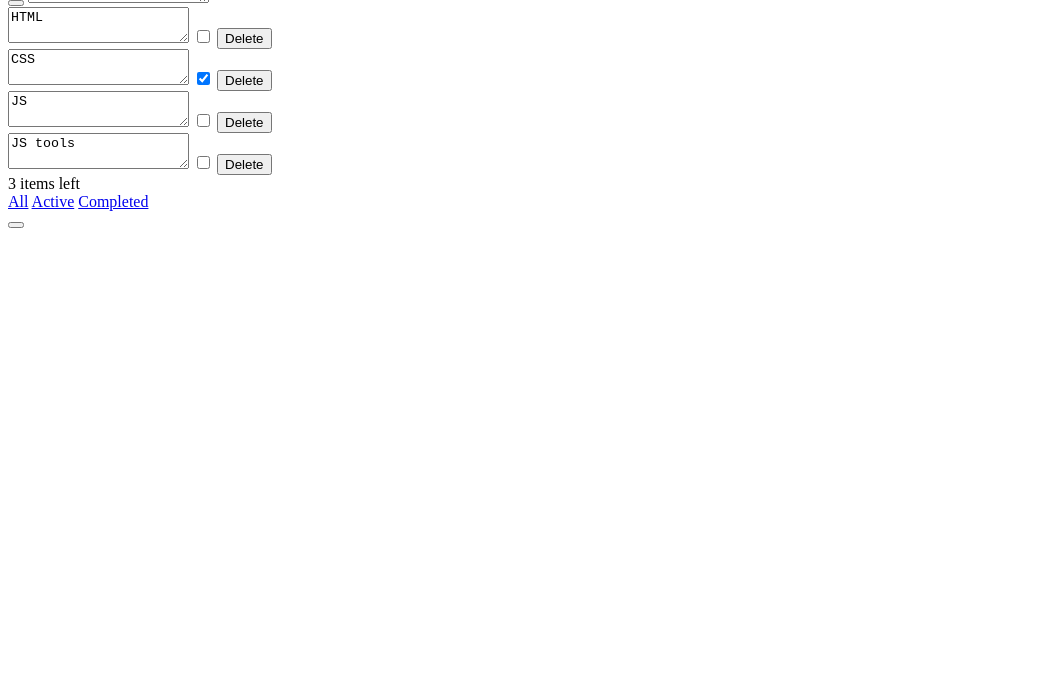
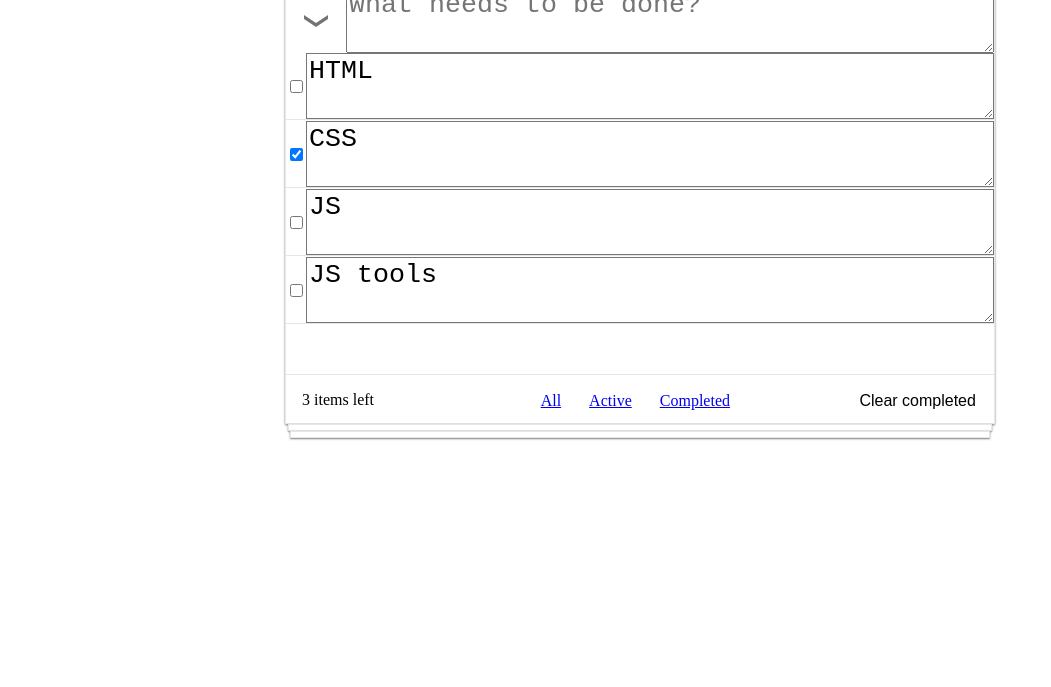
Before and after one commit to ok-technopolis/Kubrin-Georgiy, a plain HTML site: page index.html in a window 1280 px wide. Shown: the part 113-800 px from the top of the page, without its empty margins (0-1051 px from the left). Drawn offline with Linux system fonts and the light colour scheme.

Commit message:
css homework

```diff
--- a/index.html
+++ b/index.html
@@ -4,14 +4,20 @@
         <meta charset="utf-8">
         <title>TODO</title>
         <meta name="description" content="Todos web manager.">
+        <link rel="stylesheet" type="text/css" href="styles/project/todo/todo-body/todo-body.css">
+        <link rel="stylesheet" type="text/css" href="styles/project/todo/todo-item/todo-item.css">
+        <link rel="stylesheet" type="text/css" href="styles/project/todo/todo-header/todo-header.css">
+        <link rel="stylesheet" type="text/css" href="styles/project/todo/todo-list/todo-list.css">
+        <link rel="stylesheet" type="text/css" href="styles/project/todo/todos-add/todos-add.css">
+        <link rel="stylesheet" type="text/css" href="styles/project/todo/todo-actions-bar/todo-actions-bar.css">
+        <link rel="stylesheet" type="text/css" href="styles/project/todo/todo-filters/todo-filters.css">
     </head>
 
     <body>
+        <div class="todo-header">
+            <div class="todos-title">todos</div>
+        </div>
         <div class="todo-body">
-            <div class="todo-header">
-                <h1 class="todos-title">todos</h1>
-            </div>
-
             <div class="todos-add">
                 <button class="todo-add_select-all" aria-label="Отметить все как выполненые"></button>
                 <textarea class="todo-add_input" placeholder="What needs to be done?" aria-label="Добавить запись"></textarea>
@@ -19,27 +25,27 @@
 
             <div class="todo-list">
                 <div class="todo-item">
-                    <textarea class="todo-text" aria-label="Ввести текст">HTML</textarea>
+                    <textarea class="todo-item_text" aria-label="Ввести текст">HTML</textarea>
                     <input class="todo-item_ready-mark" type="checkbox" aria-label="Отметить как выполненое">
-                    <button class="todo-item_remove" aria-label="Удалить запись">Delete</button>
+                    <button class="todo-item_remove" aria-label="Удалить запись"></button>
                 </div>
 
                 <div class="todo-item __ready">
-                    <textarea class="todo-text" aria-label="Ввести текст">CSS</textarea>
+                    <textarea class="todo-item_text" aria-label="Ввести текст">CSS</textarea>
                     <input class="todo-item_ready-mark" type="checkbox" checked="checked" aria-label="Отметить как не выполненое">
-                    <button class="todo-item_remove" aria-label="Удалить запись">Delete</button>
+                    <button class="todo-item_remove" aria-label="Удалить запись"></button>
                 </div>
 
                 <div class="todo-item">
-                    <textarea class="todo-text" aria-label="Ввести текст">JS</textarea>
+                    <textarea class="todo-item_text" aria-label="Ввести текст">JS</textarea>
                     <input class="todo-item_ready-mark" type="checkbox" aria-label="Отметить как выполненое">
-                    <button class="todo-item_remove" aria-label="Удалить запись">Delete</button>
+                    <button class="todo-item_remove" aria-label="Удалить запись"></button>
                 </div>
 
                 <div class="todo-item">
-                    <textarea class="todo-text" aria-label="Ввести текст">JS tools</textarea>
+                    <textarea class="todo-item_text" aria-label="Ввести текст">JS tools</textarea>
                     <input class="todo-item_ready-mark" type="checkbox" aria-label="Отметить как выполненое">
-                    <button class="todo-item_remove" aria-label="Удалить запись">Delete</button>
+                    <button class="todo-item_remove" aria-label="Удалить запись"></button>
                 </div>
             </div>
 
@@ -51,9 +57,12 @@
                     <a class="todo-filter" href="#" data-filter="active" aria-label="Выбрать текущие">Active</a>
                     <a class="todo-filter" href="#" data-filter="completed" aria-label="Выбрать завершенные">Completed</a>
                 </div>
+
+                <button class="todo-actions-bar_clear-completed" aria-label="Отчистить все выполненые">Clear completed</button>
             </div>
 
-            <button class="todo-actions-bar_clear-completed" aria-label="Отчистить все выполненые"></button>
         </div>
+        <div class="todo-sublayer1"></div>
+        <div class="todo-sublayer2"></div>
     </body>
 </html>
--- /dev/null
+++ b/styles/project/todo/todo-actions-bar/todo-actions-bar.css
@@ -0,0 +1,24 @@
+.todo-actions-bar {
+    border-top: 1px solid #E6E6E6;
+    margin-top: 50px;
+    padding: 16px 12px 12px 16px;
+    display: flex;
+}
+
+.todo-actions-bar_counter {
+    font-family: "Arial" serif;
+    font-size: 12pt;
+    width: 33.33%;
+    align-self: flex-start;
+    order: 1;
+}
+
+.todo-actions-bar_clear-completed {
+    font-family: "Arial" serif;
+    font-size: 12pt;
+    align-self: end;
+    order: 3;
+    border: 0;
+    display: block;
+    background: #FFF;
+}
--- /dev/null
+++ b/styles/project/todo/todo-body/todo-body.css
@@ -0,0 +1,17 @@
+.todo-body, .todo-sublayer1, .todo-sublayer2 {
+    border: 1px solid #E6E6E6;
+    box-shadow: 0 1px 2px rgba(0,0,0,0.5);
+    width: 56%;
+    background: #FFF;
+    margin: 0 auto;
+}
+
+.todo-sublayer1 {
+    width: 55.6%;
+    height: 5px;
+}
+
+.todo-sublayer2 {
+    width: 55.2%;
+    height: 5px;
+}
--- /dev/null
+++ b/styles/project/todo/todo-filters/todo-filters.css
@@ -0,0 +1,14 @@
+.todo-filters {
+    align-self: center;
+    overflow: hidden;
+    width: 33.33%;
+    order: 2;
+    flex: 1 3;
+}
+
+.todo-filter {
+    text-align: center;
+    font-size: 12pt;
+	background: #FFFFFF;
+    margin: 12px;
+}
--- /dev/null
+++ b/styles/project/todo/todo-header/todo-header.css
@@ -0,0 +1,10 @@
+.todo-header {
+    text-align: center;
+    margin: 0 auto;
+}
+
+.todos-title {
+    font-family: "Arial" serif;
+    font-size: 60pt;
+    margin: 0 auto;
+}
--- /dev/null
+++ b/styles/project/todo/todo-item/todo-item.css
@@ -0,0 +1,33 @@
+.todo-item {
+    border-bottom: 1px solid #E6E6E6;
+    overflow: hidden;
+    display: flex;
+    margin: 0 0 1px 0;
+}
+
+.todo-item_text {
+    font-family: "Arial" serif;
+    font-size: 20pt;
+    background: #FFF;
+    overflow-y: visible;
+    resize: both;
+    align-self: center; flex: 1 2; order: 2;
+}
+
+.todo-item_ready-mark {
+    align-self: center; order: 1;
+}
+
+.todo-item_remove {
+    background:url(../../../../icons/close.png);
+	background-repeat: no-repeat;
+    height: 18px;
+    width: 18px;
+    border: 0;
+    display: none;
+    align-self: center; order: 3;
+}
+
+.todo-item:hover > .todo-item_remove {
+    display: block;
+}
--- /dev/null
+++ b/styles/project/todo/todo-list/todo-list.css
@@ -0,0 +1,3 @@
+.todo-list {
+
+}
--- /dev/null
+++ b/styles/project/todo/todos-add/todos-add.css
@@ -0,0 +1,23 @@
+.todos-add {
+    display: flex;
+    overflow: hidden;
+}
+
+.todo-add_select-all {
+    background: url(../../../../icons/select-all.png);
+    background-repeat: no-repeat;
+    border: 0;
+    align-self: flex-start;
+    height: 12px;
+    width: 24px;
+    margin: 28px 18px 24px 18px;
+    order: 1;
+}
+
+.todo-add_input {
+    font-family: "Arial" serif;
+    font-size: 20pt;
+    align-self: center;
+    flex: 1 2;
+    order: 2;
+}
```
Also changed, not shown: icons/close.png (added), icons/close@2x.png (added), icons/completed.png (added), icons/completed@2x.png (added), icons/select-all.png (added), icons/select-all@2x.png (added).
